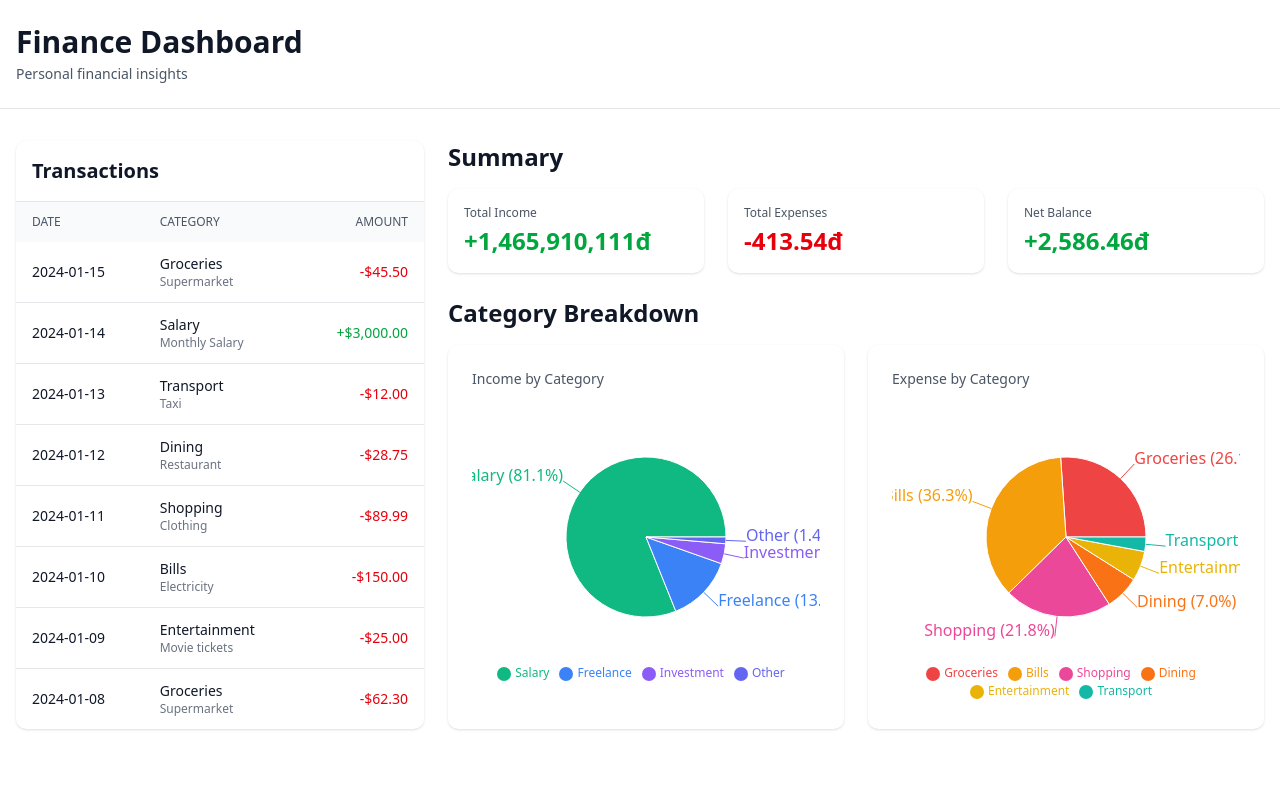
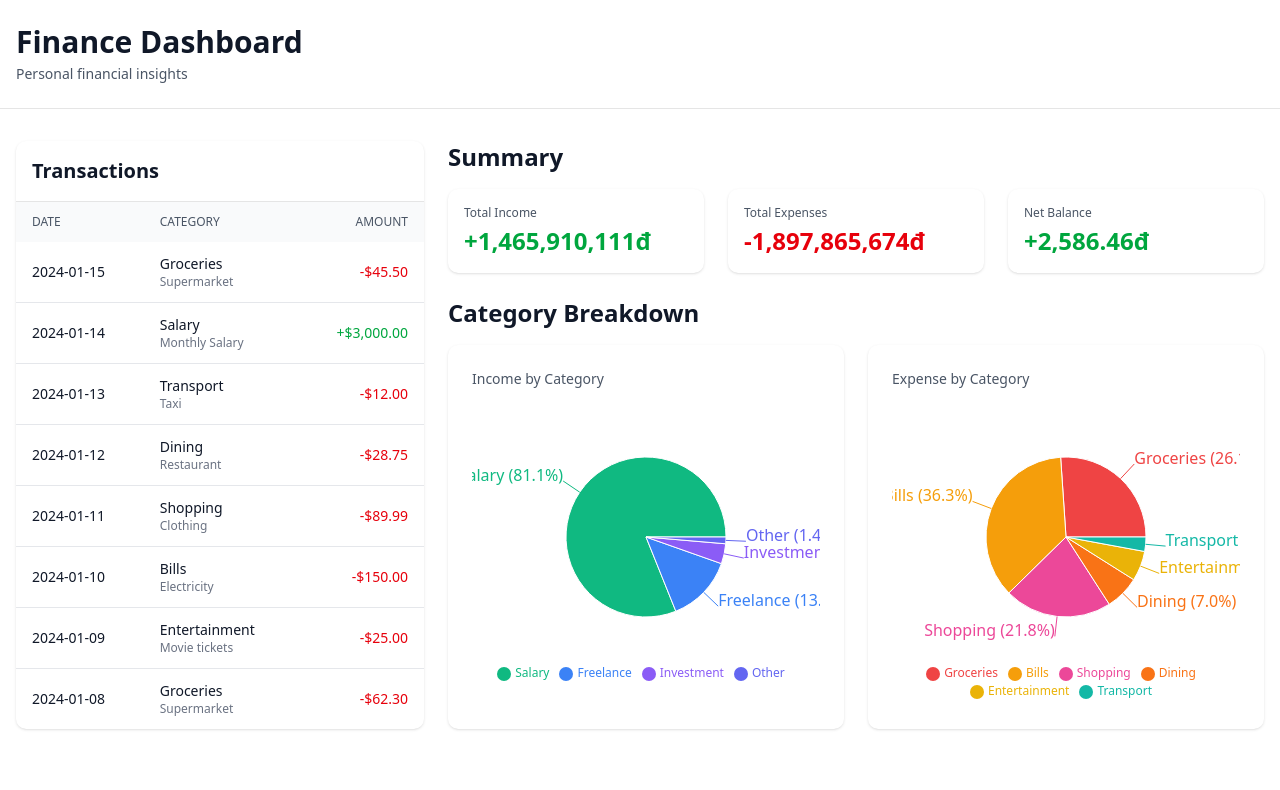
Before and after one commit to lumina293/my-website, a Next.js app: page /finance-dashboard in a window 1280 px wide. Shown: the top 790 px of the page. Built offline with nearby package versions, Linux system fonts and the light colour scheme.

Commit message:
Replace mock total expense with actual data

```diff
--- a/app/finance-dashboard/page.js
+++ b/app/finance-dashboard/page.js
@@ -14,7 +14,8 @@ import {
 } from "recharts"
 import FinanceDashboardHeader from '@/components/FinanceDashboardHeader';
 import {
-    calculateTotalIncome
+    calculateTotalIncome,
+    calculateTotalExpense
 } from '@/app/finance-dashboard/process';
 import {LoadTransactions} from "@/app/finance-dashboard/data";
 
@@ -105,7 +106,7 @@ function DashboardContent() {
                 </h2>
                 <div className="grid grid-cols-1 md:grid-cols-3 gap-6">
                     <SummaryCard title="Total Income" value={calculateTotalIncome(LoadTransactions())}/>
-                    <SummaryCard title="Total Expenses" value={-413.54}/>
+                    <SummaryCard title="Total Expenses" value={calculateTotalExpense(LoadTransactions())}/>
                     <SummaryCard title="Net Balance" value={2586.46}/>
                 </div>
             </section>
--- a/app/finance-dashboard/process.js
+++ b/app/finance-dashboard/process.js
@@ -7,3 +7,13 @@ export function calculateTotalIncome(transactions) {
     }
     return totalIncome
 }
+
+export function calculateTotalExpense(transactions) {
+    let totalExpense = 0
+    for (let i = 0; i < transactions.length; i++) {
+        if (transactions[i].amount < 0) {
+            totalExpense += transactions[i].amount
+        }
+    }
+    return totalExpense
+}
```
